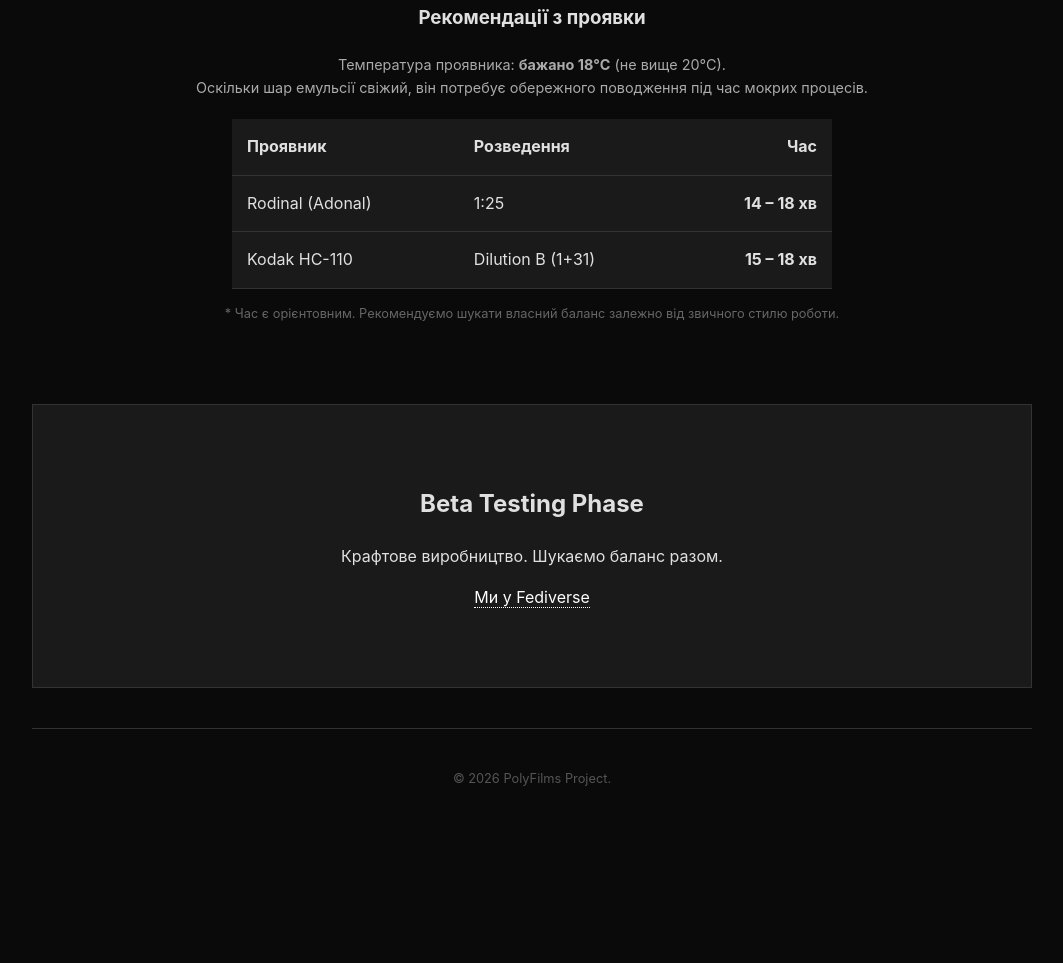
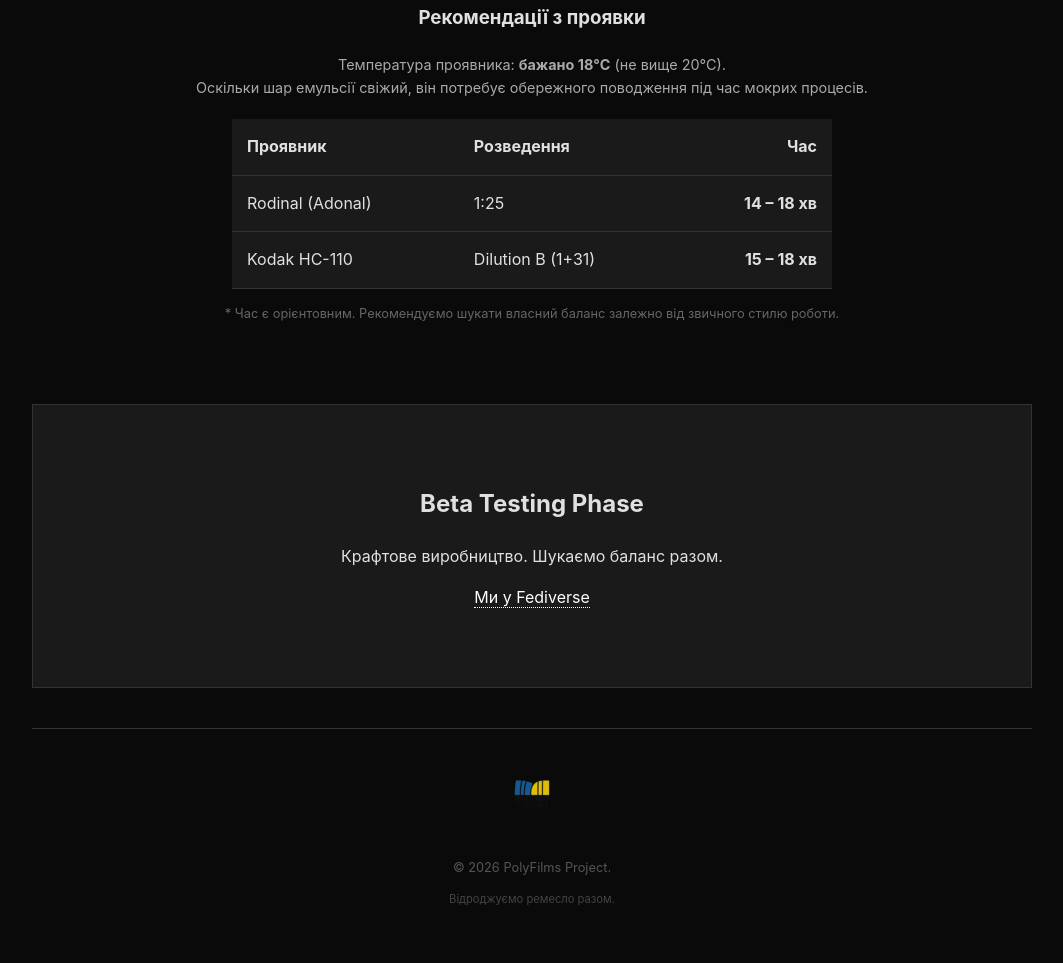
Before and after one commit to kovalyshyn/polyfilms.pp.ua, a plain HTML site: page index.html in a window 1280 px wide. Shown: the part 2818-3781 px from the top of the page, without its empty margins (108-1171 px from the left). Before the commit the page ends 3687 px from the top, so only its background shows below. Drawn offline with Linux system fonts and the light colour scheme.

Commit message:
added Made in Ukraine

```diff
--- a/index.html
+++ b/index.html
@@ -257,9 +257,17 @@
         <p><a href="https://filmly.co.ua/" class="email-link">Ми у Fediverse</a></p>
     </div>
 
-    <footer>
-        &copy; 2026 PolyFilms Project.
+    <footer style="display: flex; flex-direction: column; align-items: center; gap: 20px;">
+        <div class="made-in-ua">
+            <img src="img/made-in-ukraine.png" alt="Зроблено в Україні" style="height: 50px; width: auto; filter: brightness(0.9);">
+        </div>
+
+        <div style="text-align: center;">
+            <p>&copy; 2026 PolyFilms Project.</p>
+            <p style="font-size: 0.7rem; color: #444; margin-top: 5px;">Відроджуємо ремесло разом.</p>
+        </div>
     </footer>
+
 </div>
 
 <div id="modal" class="modal" onclick="this.classList.remove('active')">
```
Also changed, not shown: img/made-in-ukraine.png (added).
